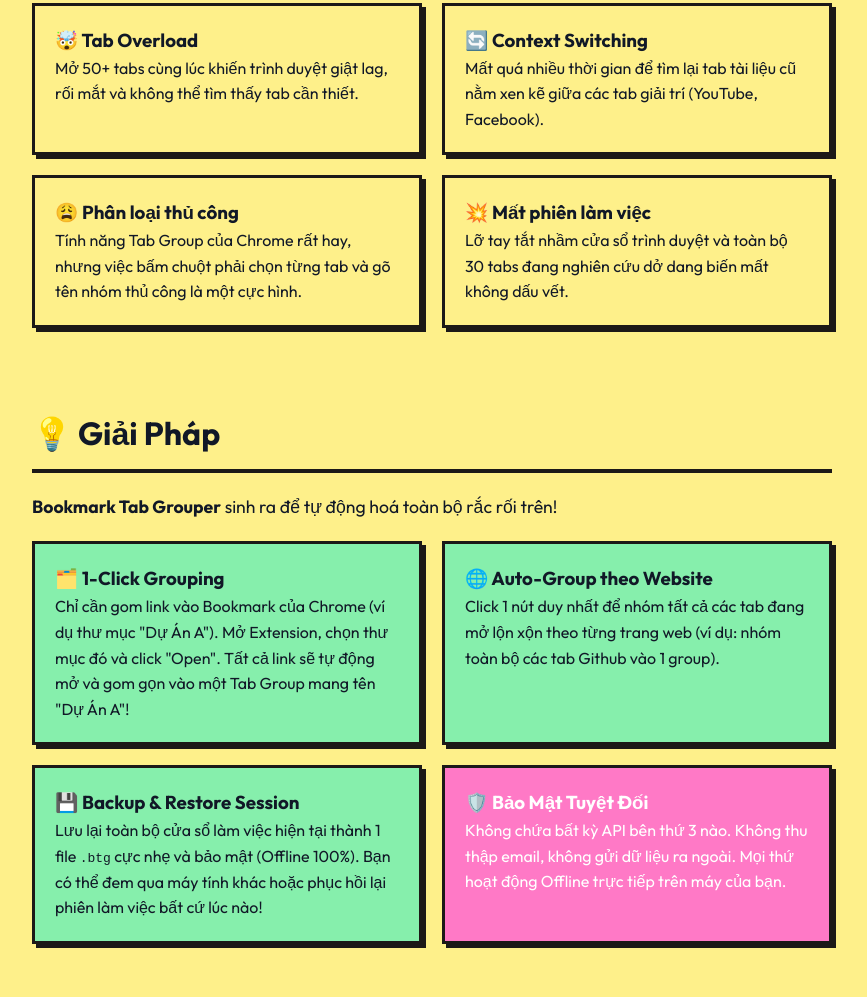
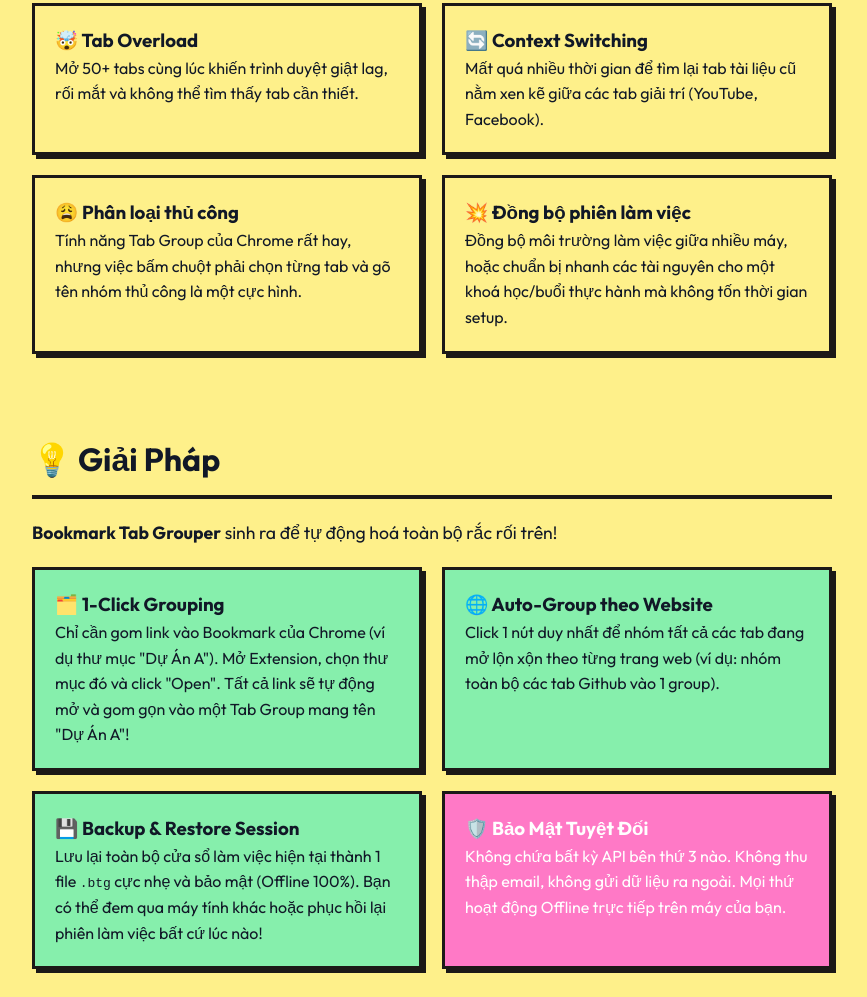
Before and after one commit to phpathere/bookmark-tab-grouper, a browser extension: page docs/index.html in a window 1280 px wide. Shown: the part 725-1722 px from the top of the page, without its empty margins (208-1075 px from the left). Drawn offline with Linux system fonts and the light colour scheme.

Commit message:
docs: update 'lost work' pain point to focus on workspace syncing and setup time

```diff
--- a/docs/index.html
+++ b/docs/index.html
@@ -100,9 +100,9 @@
           <p class="en">Chrome's native Tab Groups are great, but manually right-clicking and naming groups for dozens of tabs is exhausting.</p>
         </div>
         <div class="pain-card">
-          <h3 style="margin-top:0">💥 <span class="vi">Mất phiên làm việc</span><span class="en">Lost Work</span></h3>
-          <p class="vi">Lỡ tay tắt nhầm cửa sổ trình duyệt và toàn bộ 30 tabs đang nghiên cứu dở dang biến mất không dấu vết.</p>
-          <p class="en">Accidentally closing a window and losing an entire session of meticulously opened tabs.</p>
+          <h3 style="margin-top:0">💥 <span class="vi">Đồng bộ phiên làm việc</span><span class="en">Workspace Syncing</span></h3>
+          <p class="vi">Đồng bộ môi trường làm việc giữa nhiều máy, hoặc chuẩn bị nhanh các tài nguyên cho một khoá học/buổi thực hành mà không tốn thời gian setup.</p>
+          <p class="en">Struggling to sync your workspace across devices, or wasting time manually sharing and setting up tabs for classes and workshops.</p>
         </div>
       </div>
     </section>
```
Also changed, not shown: README.md.
